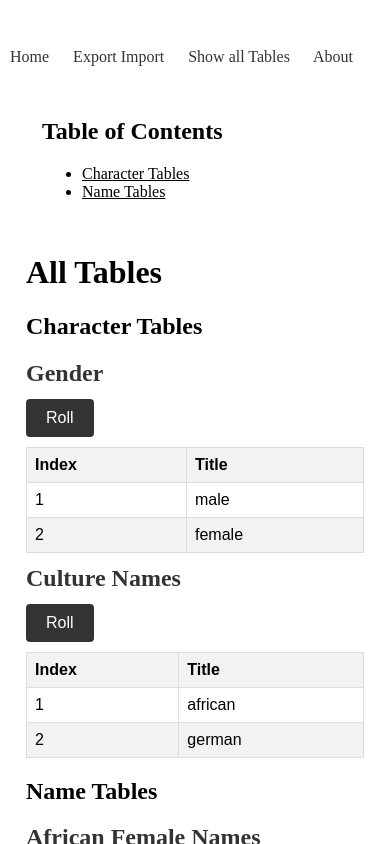
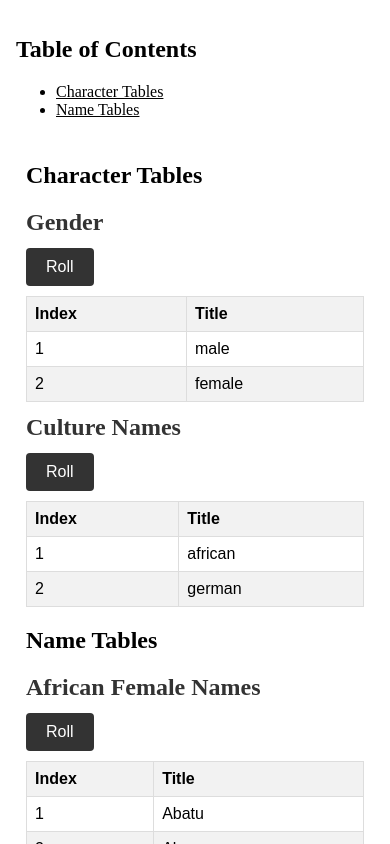
Before and after one commit to SaschaDoe/randomaze, a SvelteKit app: page /tables in a window 390 px wide. Shown: the top 844 px of the page. Built offline with nearby package versions, Linux system fonts and the light colour scheme.

Commit message:
Fixed SideIndex

```diff
--- a/src/lib/tables/Category.ts
+++ b/src/lib/tables/Category.ts
@@ -3,9 +3,10 @@ import {Table} from "./Table";
 export class Category{
     public readonly name: string;
     public tables: Table[];
-    public isOpen: boolean = false;
+    public isOpen: boolean;
     constructor(name: string, tables: Table[]) {
         this.name = name;
         this.tables = tables;
+        this.isOpen = false;
     }
 }
--- a/src/routes/tables/SideIndex.svelte
+++ b/src/routes/tables/SideIndex.svelte
@@ -1,5 +1,4 @@
 <script>
-
     import {currentHeading} from "../store.ts";
     import {AllTables} from "$lib/tables/AllTables.ts";
 
@@ -7,6 +6,7 @@
         let category = AllTables[index];
         category.isOpen = !category.isOpen;
         AllTables[index] = category;
+        console.log("Category: "+ category.name + " is: " + category.isOpen);
     }
 </script>
 
@@ -20,7 +20,7 @@
                     <a on:click={() => toggle(index)} href="#{category.name}" class:active={$currentHeading === category.name}>
                         {category.name}
                     </a>
-                    <!--
+
                    {#if category.isOpen}
                        <ul>
                            {#each category.tables as table}
@@ -30,7 +30,7 @@
                            {/each}
                        </ul>
                    {/if}
-                      -->
+
                </li>
 
             {/each}
@@ -66,7 +66,7 @@
     /* Add media queries here */
     @media screen and (max-width: 1200px) {
         #table-of-contents {
-            position: sticky;
+            position: fixed;
             top: 0;
             right: auto;
             width: 100%;
```
